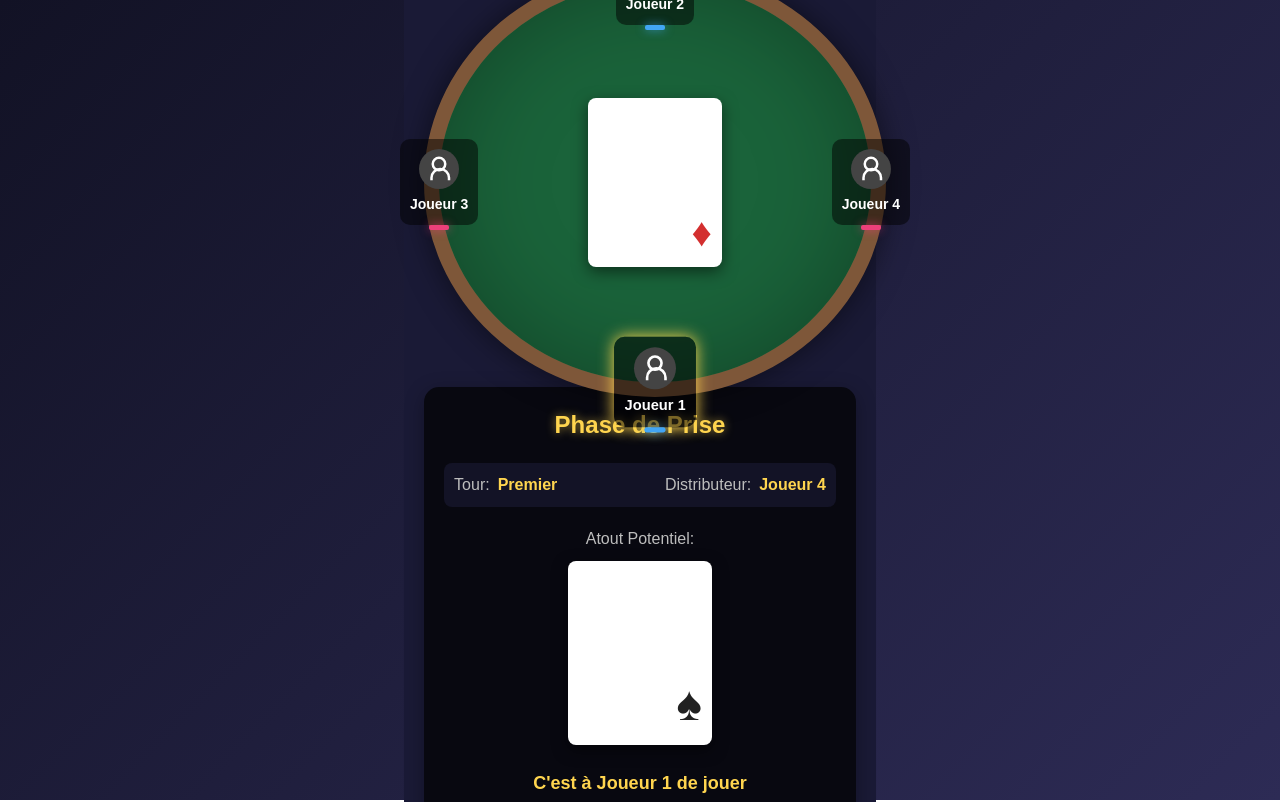
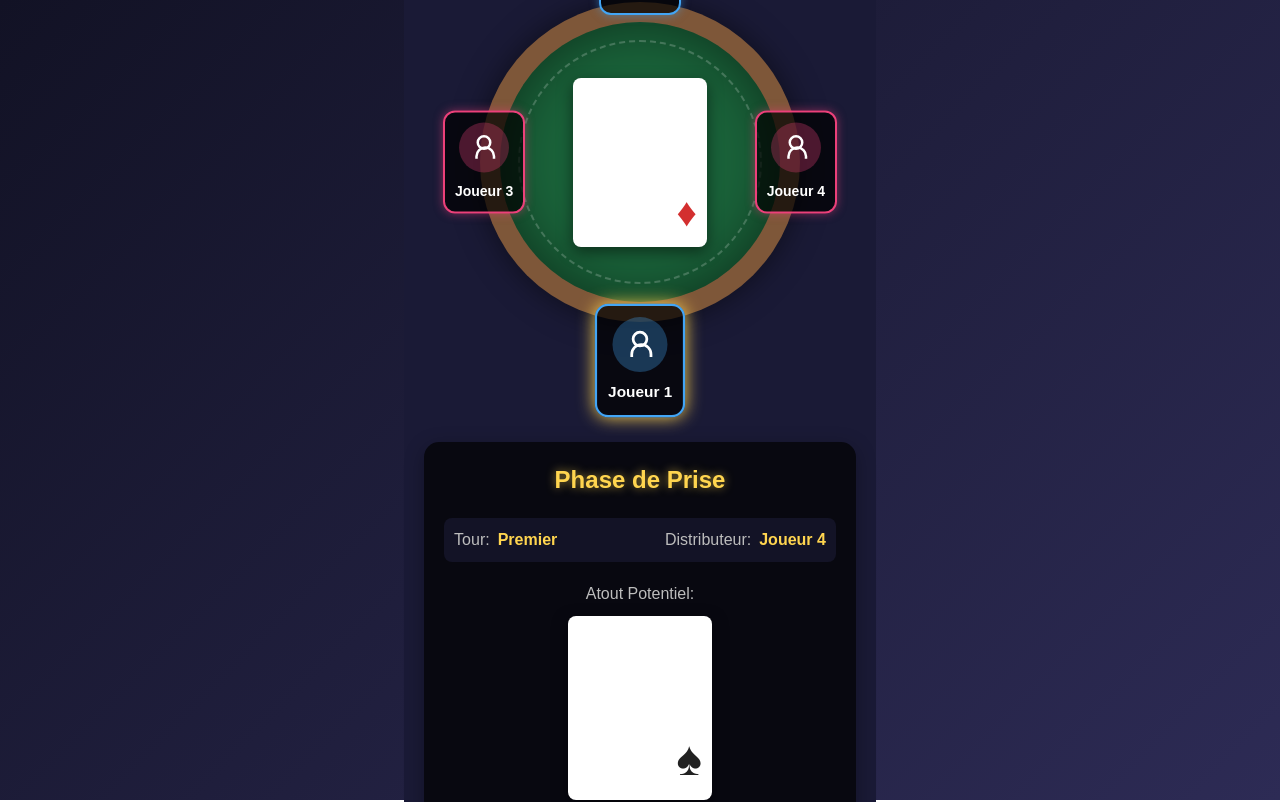
Before and after one commit to nreaud/belotte-app, a Vue app: page /game in a window 1280 px wide. Shown: the top 802 px of the page. Built offline with nearby package versions, Linux system fonts and the light colour scheme.

Commit message:
Table jolie

```diff
--- a/src/components/BeloteGameTable.vue
+++ b/src/components/BeloteGameTable.vue
@@ -1,35 +1,9 @@
 <template>
   <div class="game-table">
     <div class="table-container">
+      <!-- Table ronde avec bordure -->
+      <div class="table-border">
         <div class="table">
-        <!-- Position Nord -->
-        <div class="player-position north">
-          <div class="player-avatar" :class="{'active': currentPlayer === playerPositions.north}">
-            <div class="player-icon">
-              <svg xmlns="http://www.w3.org/2000/svg" viewBox="0 0 24 24" fill="none" stroke="currentColor" stroke-width="2">
-                <circle cx="12" cy="8" r="5"></circle>
-                <path d="M20 21v-2a7 7 0 0 0-14 0v2"></path>
-              </svg>
-            </div>
-            <div class="player-name">{{ players[playerPositions.north].name }}</div>
-            <div class="team-indicator" :class="getTeamClass(playerPositions.north)"></div>
-          </div>
-        </div>
-
-        <!-- Position Ouest -->
-        <div class="player-position west">
-          <div class="player-avatar" :class="{'active': currentPlayer === playerPositions.west}">
-            <div class="player-icon">
-              <svg xmlns="http://www.w3.org/2000/svg" viewBox="0 0 24 24" fill="none" stroke="currentColor" stroke-width="2">
-                <circle cx="12" cy="8" r="5"></circle>
-                <path d="M20 21v-2a7 7 0 0 0-14 0v2"></path>
-              </svg>
-            </div>
-            <div class="player-name">{{ players[playerPositions.west].name }}</div>
-            <div class="team-indicator" :class="getTeamClass(playerPositions.west)"></div>
-          </div>
-        </div>
-
           <!-- Centre de la table -->
           <div class="table-center">
             <div v-if="centerCard" class="center-card">
@@ -39,10 +13,24 @@
               </div>
             </div>
           </div>
+        </div>
+      </div>
 
-        <!-- Position Est -->
-        <div class="player-position east">
-          <div class="player-avatar" :class="{'active': currentPlayer === playerPositions.east}">
+      <!-- Joueurs positionnés autour de la table -->
+      <div class="player north" :class="{'active': currentPlayer === playerPositions.north}">
+        <div class="player-avatar" :class="getTeamClass(playerPositions.north)">
+          <div class="player-icon">
+            <svg xmlns="http://www.w3.org/2000/svg" viewBox="0 0 24 24" fill="none" stroke="currentColor" stroke-width="2">
+              <circle cx="12" cy="8" r="5"></circle>
+              <path d="M20 21v-2a7 7 0 0 0-14 0v2"></path>
+            </svg>
+          </div>
+          <div class="player-name">{{ players[playerPositions.north].name }}</div>
+        </div>
+      </div>
+
+      <div class="player east" :class="{'active': currentPlayer === playerPositions.east}">
+        <div class="player-avatar" :class="getTeamClass(playerPositions.east)">
           <div class="player-icon">
             <svg xmlns="http://www.w3.org/2000/svg" viewBox="0 0 24 24" fill="none" stroke="currentColor" stroke-width="2">
               <circle cx="12" cy="8" r="5"></circle>
@@ -50,13 +38,11 @@
             </svg>
           </div>
           <div class="player-name">{{ players[playerPositions.east].name }}</div>
-            <div class="team-indicator" :class="getTeamClass(playerPositions.east)"></div>
         </div>
       </div>
 
-        <!-- Position Sud -->
-        <div class="player-position south">
-          <div class="player-avatar" :class="{'active': currentPlayer === playerPositions.south}">
+      <div class="player south" :class="{'active': currentPlayer === playerPositions.south}">
+        <div class="player-avatar" :class="getTeamClass(playerPositions.south)">
           <div class="player-icon">
             <svg xmlns="http://www.w3.org/2000/svg" viewBox="0 0 24 24" fill="none" stroke="currentColor" stroke-width="2">
               <circle cx="12" cy="8" r="5"></circle>
@@ -64,8 +50,18 @@
             </svg>
           </div>
           <div class="player-name">{{ players[playerPositions.south].name }}</div>
-            <div class="team-indicator" :class="getTeamClass(playerPositions.south)"></div>
         </div>
+      </div>
+
+      <div class="player west" :class="{'active': currentPlayer === playerPositions.west}">
+        <div class="player-avatar" :class="getTeamClass(playerPositions.west)">
+          <div class="player-icon">
+            <svg xmlns="http://www.w3.org/2000/svg" viewBox="0 0 24 24" fill="none" stroke="currentColor" stroke-width="2">
+              <circle cx="12" cy="8" r="5"></circle>
+              <path d="M20 21v-2a7 7 0 0 0-14 0v2"></path>
+            </svg>
+          </div>
+          <div class="player-name">{{ players[playerPositions.west].name }}</div>
         </div>
       </div>
     </div>
@@ -140,132 +136,55 @@ export default {
 
 <style scoped>
 .game-table {
-  margin-bottom: 20px;
+  margin-bottom: 30px;
 }
 
 .table-container {
   position: relative;
   width: 100%;
-  max-width: 600px;
-  height: 400px;
+  max-width: 500px;
+  height: 500px;
   margin: 0 auto;
 }
 
-.table {
+.table-border {
   position: absolute;
-  top: 0;
-  left: 0;
-  width: 100%;
-  height: 100%;
-  background-color: #1a633a;
+  width: 320px;
+  height: 320px;
+  top: 50%;
+  left: 50%;
+  transform: translate(-50%, -50%);
   border-radius: 50%;
-  box-shadow: 0 0 30px rgba(0, 0, 0, 0.5), inset 0 0 100px rgba(0, 0, 0, 0.3);
-  border: 15px solid #7e5739;
-}
-
-.player-position {
-  position: absolute;
+  background: #7e5739;
+  box-shadow: 0 0 30px rgba(0, 0, 0, 0.5);
   display: flex;
   justify-content: center;
   align-items: center;
-  width: 100px;
-  height: 120px;
 }
 
-.north {
-  top: -60px;
-  left: 50%;
-  transform: translateX(-50%);
+.table {
+  width: 280px;
+  height: 280px;
+  border-radius: 50%;
+  background-color: #1a633a;
+  box-shadow: inset 0 0 60px rgba(0, 0, 0, 0.5);
+  position: relative;
+  display: flex;
+  justify-content: center;
+  align-items: center;
 }
 
-.south {
-  bottom: -60px;
-  left: 50%;
-  transform: translateX(-50%);
-}
-
-.east {
-  right: -50px;
-  top: 50%;
-  transform: translateY(-50%);
-}
-
-.west {
-  left: -50px;
-  top: 50%;
-  transform: translateY(-50%);
-}
-
-.player-avatar {
-  display: flex;
-  flex-direction: column;
-  align-items: center;
-  padding: 10px;
-  background-color: rgba(0, 0, 0, 0.5);
-  border-radius: 10px;
-  transition: all 0.3s ease;
-  position: relative;
-}
-
-.player-avatar.active {
-  box-shadow: 0 0 15px #ffd54f;
-  transform: scale(1.05);
-}
-
-.player-icon {
-  width: 40px;
-  height: 40px;
+.table:before {
+  content: '';
+  position: absolute;
+  width: 240px;
+  height: 240px;
   border-radius: 50%;
-  background-color: #444;
-  display: flex;
-  align-items: center;
-  justify-content: center;
-  margin-bottom: 5px;
-  overflow: hidden;
-}
-
-.player-icon svg {
-  width: 30px;
-  height: 30px;
-  stroke: white;
-}
-
-.player-name {
-  color: white;
-  font-size: 14px;
-  font-weight: bold;
-  text-align: center;
-  max-width: 90px;
-  overflow: hidden;
-  text-overflow: ellipsis;
-  white-space: nowrap;
-}
-
-.team-indicator {
-  position: absolute;
-  bottom: -5px;
-  left: 50%;
-  transform: translateX(-50%);
-  width: 20px;
-  height: 5px;
-  border-radius: 2px;
-}
-
-.team-1 {
-  background-color: #42a5f5;
-  box-shadow: 0 0 10px rgba(66, 165, 245, 0.7);
-}
-
-.team-2 {
-  background-color: #ec407a;
-  box-shadow: 0 0 10px rgba(236, 64, 122, 0.7);
+  border: 2px dashed rgba(255, 255, 255, 0.2);
 }
 
 .table-center {
   position: absolute;
-  top: 50%;
-  left: 50%;
-  transform: translate(-50%, -50%);
   width: 100px;
   height: 140px;
   display: flex;
@@ -273,6 +192,7 @@ export default {
   align-items: center;
 }
 
+/* Styles des cartes */
 .center-card .card {
   width: 70px;
   height: 105px;
@@ -308,4 +228,144 @@ export default {
 .black-suit {
   color: #212121;
 }
+
+/* Positionnement des joueurs */
+.player {
+  position: absolute;
+  width: 120px;
+  display: flex;
+  justify-content: center;
+  transition: transform 0.3s ease;
+}
+
+.player.active {
+  z-index: 10;
+}
+
+.player.active .player-avatar {
+  box-shadow: 0 0 15px #ffd54f;
+  transform: scale(1.1);
+}
+
+/* Positions spécifiques */
+.north {
+  top: 0;
+  left: 50%;
+  transform: translateX(-50%);
+}
+
+.east {
+  top: 50%;
+  right: 0;
+  transform: translateY(-50%);
+}
+
+.south {
+  bottom: 0;
+  left: 50%;
+  transform: translateX(-50%);
+}
+
+.west {
+  top: 50%;
+  left: 0;
+  transform: translateY(-50%);
+}
+
+/* Style des avatars de joueurs */
+.player-avatar {
+  padding: 10px;
+  background-color: rgba(0, 0, 0, 0.7);
+  border-radius: 12px;
+  display: flex;
+  flex-direction: column;
+  align-items: center;
+  transition: all 0.3s ease;
+}
+
+.player-icon {
+  width: 50px;
+  height: 50px;
+  border-radius: 50%;
+  display: flex;
+  align-items: center;
+  justify-content: center;
+  margin-bottom: 8px;
+  overflow: hidden;
+}
+
+.player-icon svg {
+  width: 30px;
+  height: 30px;
+  stroke: white;
+}
+
+.player-name {
+  color: white;
+  font-size: 14px;
+  font-weight: bold;
+  text-align: center;
+  max-width: 100px;
+  overflow: hidden;
+  text-overflow: ellipsis;
+  white-space: nowrap;
+}
+
+/* Styles des équipes */
+.team-1 {
+  border: 2px solid #42a5f5;
+  box-shadow: 0 0 10px rgba(66, 165, 245, 0.5);
+}
+
+.team-1 .player-icon {
+  background-color: rgba(66, 165, 245, 0.3);
+}
+
+.team-2 {
+  border: 2px solid #ec407a;
+  box-shadow: 0 0 10px rgba(236, 64, 122, 0.5);
+}
+
+.team-2 .player-icon {
+  background-color: rgba(236, 64, 122, 0.3);
+}
+
+/* Media queries pour la responsivité */
+@media (max-width: 600px) {
+  .table-container {
+    height: 400px;
+  }
+
+  .table-border {
+    width: 280px;
+    height: 280px;
+  }
+
+  .table {
+    width: 240px;
+    height: 240px;
+  }
+
+  .table:before {
+    width: 200px;
+    height: 200px;
+  }
+
+  .player {
+    width: 100px;
+  }
+
+  .player-avatar {
+    padding: 8px;
+  }
+
+  .player-icon {
+    width: 40px;
+    height: 40px;
+  }
+
+  .player-name {
+    font-size: 12px;
+  }
+}
 </style>
```
Lines whose indentation alone changed are shown as unchanged.
